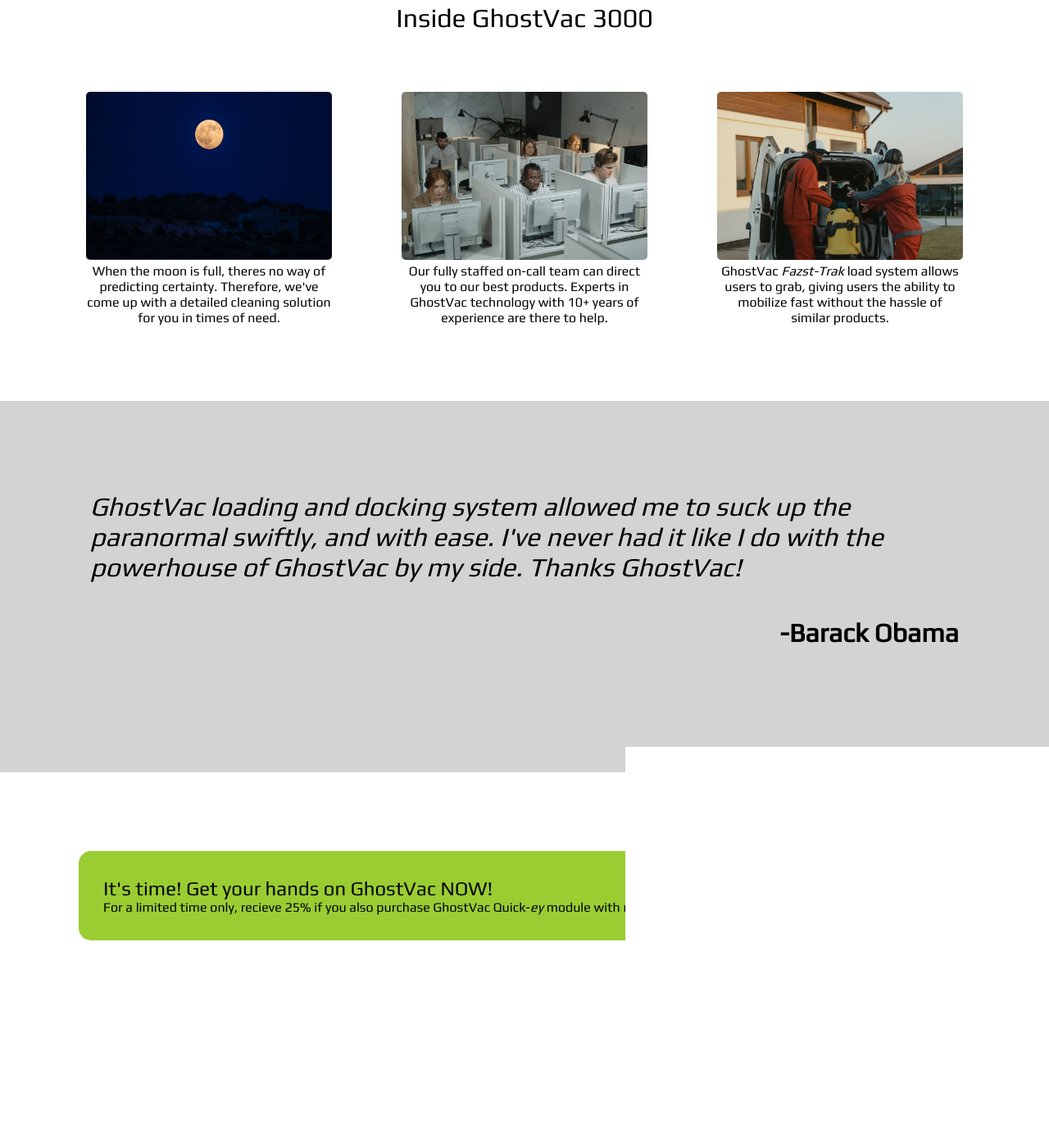
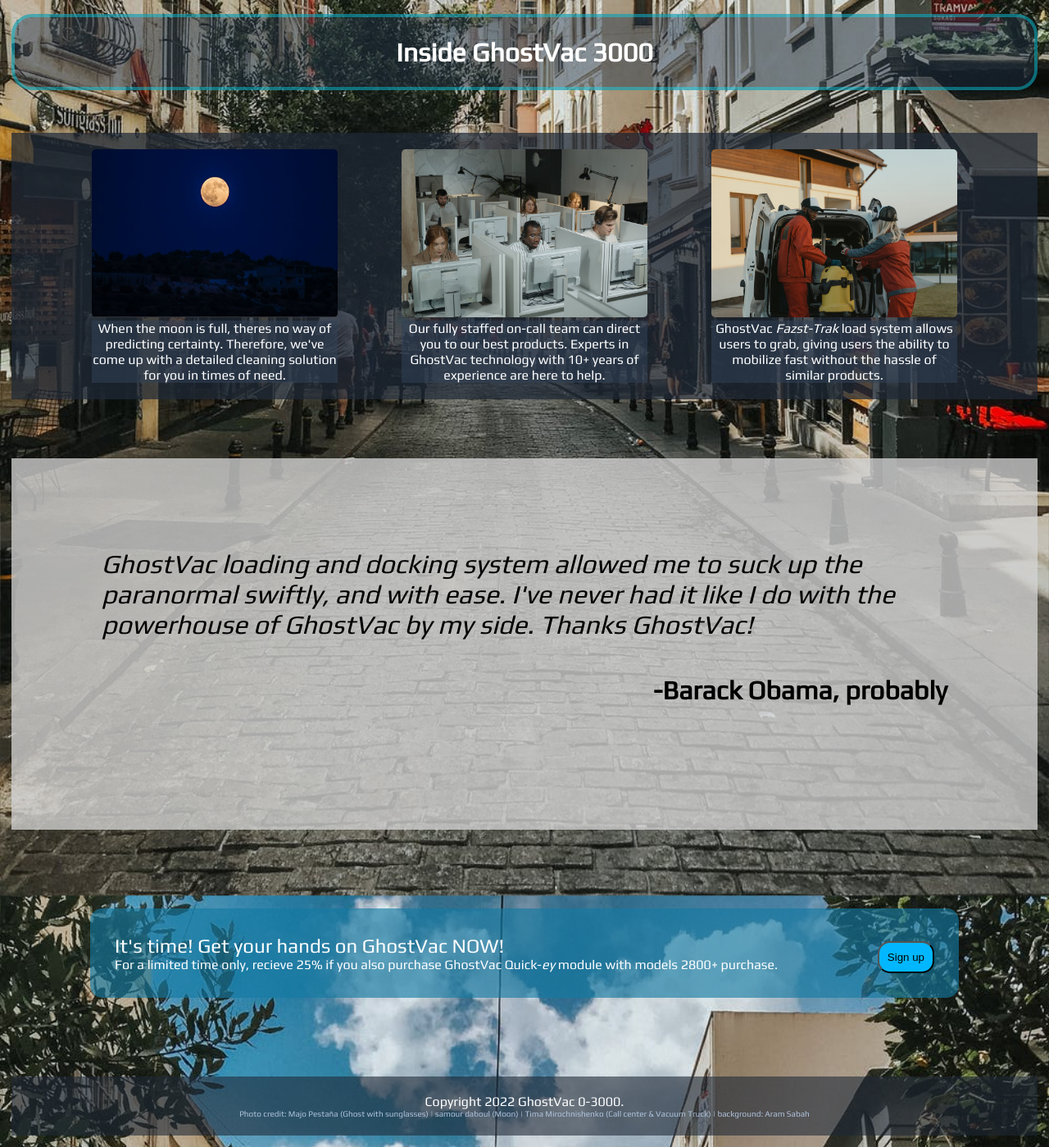
Before and after one commit to ngendel/Landing-Page, a plain HTML site: page landing-page/index.html in a window 1280 px wide. Shown: the part 614-2013 px from the top of the page at 82% size. Before the commit the page ends 1929 px from the top, so only its background shows below. Drawn offline with Linux system fonts and the light colour scheme.

Commit message:
styling changes for better looks

```diff
--- a/landing-page/index.html
+++ b/landing-page/index.html
@@ -31,7 +31,7 @@
                 The Answer to <strong>ALL</strong> Ghost Activity
             </div>
             <div class="subtext">
-                Personalized solutions based on each ghost <em>you</em> struggle with if you special encounter.
+                Personalized solutions based on each ghost <em>you</em> struggle with if you find yourself in a special encounter.
                 Paranormal and real world approach ghost catching capabilities made easy.
             </div>
                 <button class="sign-up">
@@ -71,7 +71,7 @@
         height="205px">
 
         <div class="text">Our fully staffed on-call team can direct you to our best products. Experts in GhostVac
-            technology with 10+ years of experience are there to help.
+            technology with 10+ years of experience are here to help.
 
       </div>
     </div>
@@ -95,7 +95,7 @@
     <em>GhostVac loading and docking system allowed me to suck up the paranormal swiftly, and with ease. I've never had it like I do
         with the powerhouse of GhostVac by my side. Thanks GhostVac!</em>
 
-    <h4>-Barack Obama</h4>
+    <h4>-Barack Obama, probably</h4>
 </div>
 
 
@@ -123,7 +123,7 @@
 <div class="footer">
     Copyright 2022 GhostVac 0-3000.
 
-    <div class="credit">Photo credit: Majo Pestaña (Ghost with sunglasses) | samour daboul (Moon) | Tima Mirochnishenko (Call center & Vacuum Truck)</div>
+    <div class="credit">Photo credit: Majo Pestaña (Ghost with sunglasses) | samour daboul (Moon) | Tima Mirochnishenko (Call center & Vacuum Truck) | background: Aram Sabah</div>
 
 </div>
 
--- a/landing-page/style.css
+++ b/landing-page/style.css
@@ -2,12 +2,22 @@
 @import url('https://fonts.googleapis.com/css2?family=Play&display=swap');
 
 
+
+html{
+    background: url(images/bg.jpg) no-repeat center center fixed;
+  -webkit-background-size: cover;
+  -moz-background-size: cover;
+  -o-background-size: cover;
+  background-size: cover;
+}
 body{
     font-family: play;
     flex-direction: column;
     display: flex;
     margin: 0;
-    padding: 0;
+    padding: 14px;
+
+
 
 }
 
@@ -17,7 +27,7 @@ body{
     flex-direction: column;
 
 
-    background-color: #1f2937;
+    background-color: #1f2937b7;
     margin: px;
     font-family: play;
     padding: px;
@@ -26,7 +36,7 @@ body{
 
 .logo{
     display: flex;
-    color: greenyellow;
+    color: rgb(8, 214, 250);
     font-weight: bold;
     font-size: xx-large;
     padding: 12px;
@@ -53,6 +63,7 @@ body{
 
     display: flex;
     justify-content: space-between;
+    border-radius: 25px;
     background-color: #1f2937;
     margin: 0px;
     font-family: play;
@@ -82,6 +93,8 @@ a{
     flex-direction: column;
     padding: 120px;
     margin: -70px;
+    border-radius: 25px;
+
 
 
 
@@ -101,11 +114,12 @@ a{
     padding: 10px;
 
 
+
 }
 
 button{
-    border-radius: 25px;
-    background: yellowgreen;
+    border-radius: 15px;
+    background: rgb(2, 183, 255);
     padding: 20px;
 
 
@@ -116,16 +130,25 @@ button{
 }
 
 .mid-content{
+
     justify-content: center;
     text-align: center;
     margin-top: 52px;
 
+
 }
 
 .mid-title{
-    color: black;
+    color: rgb(255, 255, 255);
+
+    background-color:#22354b71;
+    border-radius: 25px;
     margin-bottom: 52px;
+    border: 4px solid rgba(0, 238, 255, 0.377);
+    padding: 24px;
+
     font-size: xx-large;
+    font-weight: bolder;
 }
 
 info{
@@ -134,6 +157,9 @@ info{
 
 .text{
     max-width: 300px;
+    color: white;
+    background-color: #3040578f;
+
 }
 
 .container{
@@ -142,11 +168,12 @@ info{
     justify-content: space-evenly;
     margin-bottom: 72px;
     padding: 20px;
+    background-color: #1f2937b7; ;
 }
 
 .img_info{
     border-radius: 5px;
-    border: 0px solid black;
+    border: 0px solid rgba(0, 0, 0, 0.39);
     width: "300px";
 
 }
@@ -156,7 +183,7 @@ info{
     flex-direction: column;
     font-size: xx-large;
     align-items: flex-end;
-    background-color: lightgray;
+    background-color: rgba(211, 211, 211, 0.774);
     margin: 0px;
     padding: 110px;
 
@@ -168,12 +195,14 @@ info{
     display: flex;
     justify-content: space-between;
     align-items: center;
-    background-color: yellowgreen;
+    background-color: rgba(20, 123, 163, 0.63);
+    color: white;
     border-radius: 15px;
     padding: 30px;
     border-top: 100px;
     border-bottom: 80px;
     margin: 96px;
+
 
 }
 
@@ -184,7 +213,7 @@ info{
 
 button_a{
     border-radius: 25px;
-    background: yellowgreen;
+    background: rgb(0, 195, 255);
     padding: 10px;
     size: 100px;
     margin-top: 2px;
@@ -196,7 +225,7 @@ button_a{
 
 
 .footer{
-    background: #1f2937;
+    background: #1f293798;
     color: white;
     height: 72px;
     display: flex;
```
Also changed, not shown: landing-page/images/bg.jpg (added).
